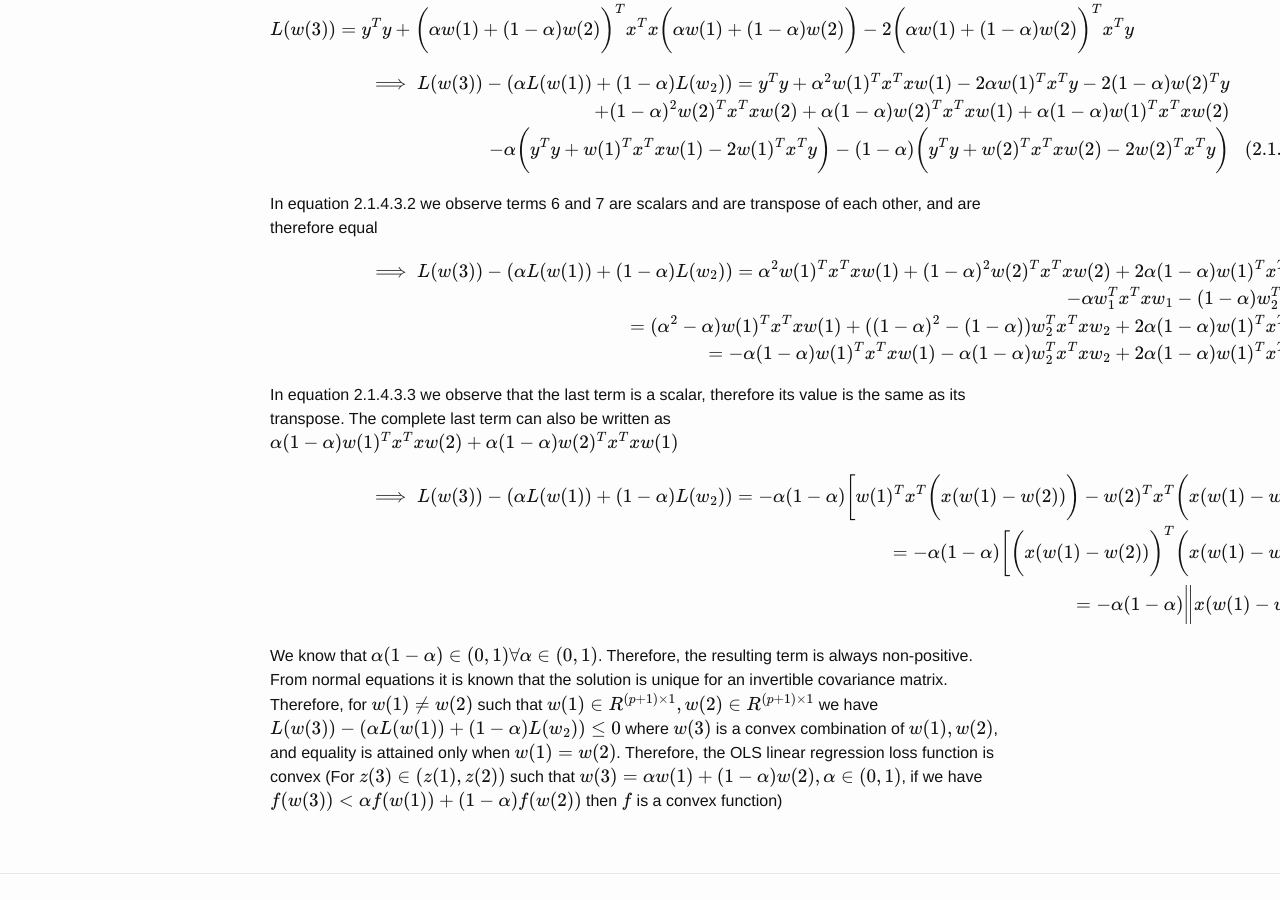
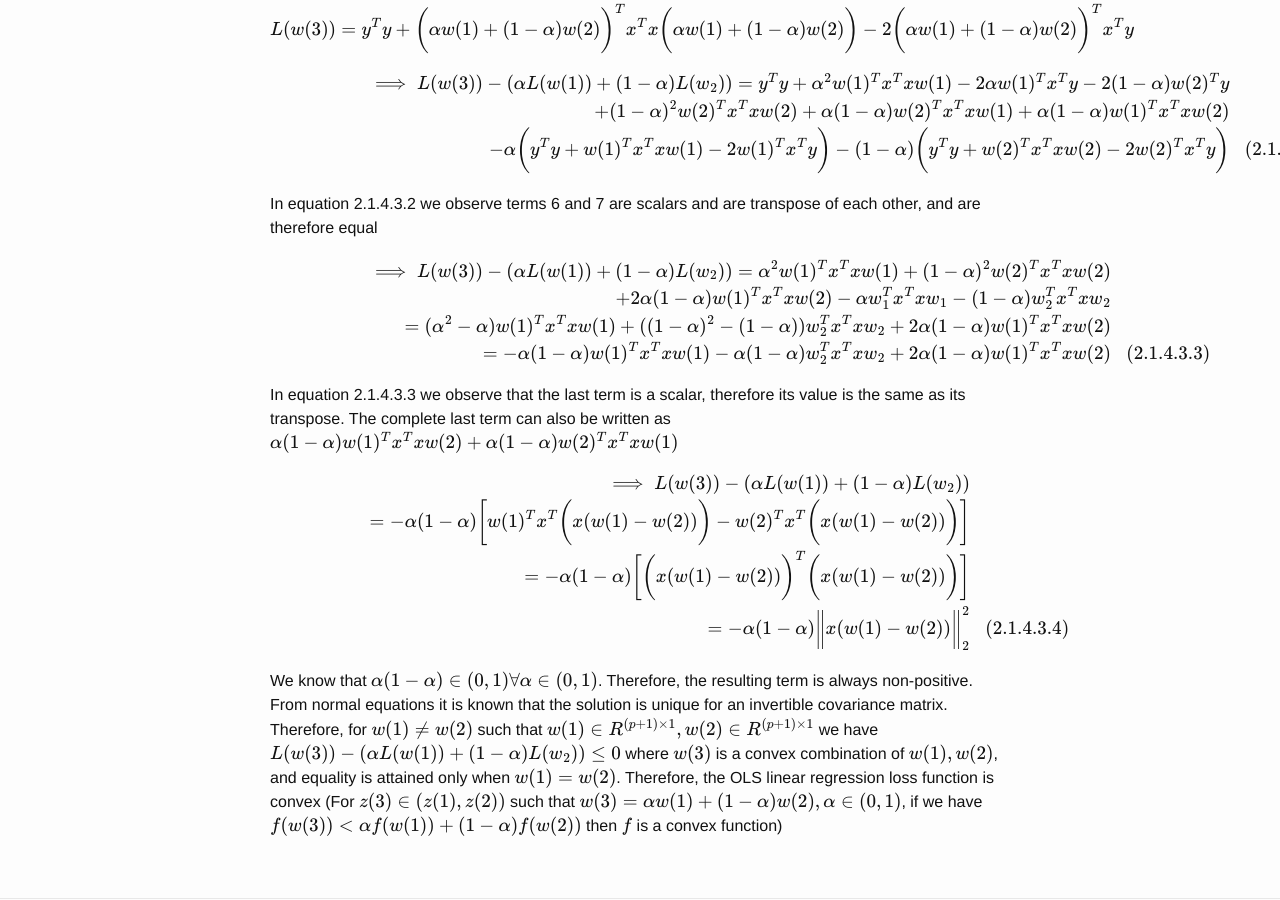
Before and after one commit to SNaveenMathew/ml_book, a Jekyll site: the page built from linear_regression.md, in a window 1280 px wide and 900 px high, scrolled down 12805 px. Built offline with Jekyll 4.4.1, drawn with Linux system fonts in a browser that asks for light colours; our own code applies the rules of GitHub Pages for plain Markdown files; formulas are drawn with MathJax 3.

Commit message:
Fixed formula formatting

```diff
--- a/linear_regression.md
+++ b/linear_regression.md
@@ -323,8 +323,8 @@ $$\begin{eqnarray}
 In equation 2.1.4.3.2 we observe terms 6 and 7 are scalars and are transpose of each other, and are therefore equal
 
 $$\begin{eqnarray}
-\implies L(w(3)) - (\alpha L(w(1)) + (1-\alpha) L(w_2)) = \alpha^2 w(1)^Tx^Txw(1) + (1-\alpha)^2 w(2)^Tx^Txw(2) + 2\alpha(1-\alpha)w(1)^Tx^Txw(2) \nonumber \\
-- \alpha w_1^Tx^Txw_1 - (1-\alpha) w_2^Tx^Txw_2 \nonumber \\
+\implies L(w(3)) - (\alpha L(w(1)) + (1-\alpha) L(w_2)) = \alpha^2 w(1)^Tx^Txw(1) + (1-\alpha)^2 w(2)^Tx^Txw(2) \nonumber \\
++ 2\alpha(1-\alpha)w(1)^Tx^Txw(2) - \alpha w_1^Tx^Txw_1 - (1-\alpha) w_2^Tx^Txw_2 \nonumber \\
 = (\alpha^2-\alpha)w(1)^Tx^Txw(1) + ((1-\alpha)^2-(1-\alpha))w_2^Tx^Txw_2 + 2\alpha(1-\alpha)w(1)^Tx^Txw(2) \nonumber \\
 = -\alpha(1-\alpha)w(1)^Tx^Txw(1) -\alpha(1-\alpha)w_2^Tx^Txw_2 + 2\alpha(1-\alpha)w(1)^Tx^Txw(2) \tag{2.1.4.3.3}
 \end{eqnarray}$$
@@ -332,7 +332,8 @@ $$\begin{eqnarray}
 In equation 2.1.4.3.3 we observe that the last term is a scalar, therefore its value is the same as its transpose. The complete last term can also be written as $\alpha(1-\alpha)w(1)^Tx^Txw(2) + \alpha(1-\alpha)w(2)^Tx^Txw(1)$
 
 $$\begin{eqnarray}
-\implies L(w(3)) - (\alpha L(w(1)) + (1-\alpha) L(w_2)) = -\alpha(1-\alpha)\bigg[w(1)^Tx^T\bigg(x(w(1)-w(2))\bigg) - w(2)^Tx^T \bigg(x(w(1)-w(2))\bigg) \bigg] \nonumber \\
+\implies L(w(3)) - (\alpha L(w(1)) + (1-\alpha) L(w_2)) \nonumber \\
+= -\alpha(1-\alpha)\bigg[w(1)^Tx^T\bigg(x(w(1)-w(2))\bigg) - w(2)^Tx^T \bigg(x(w(1)-w(2))\bigg) \bigg] \nonumber \\
 = -\alpha(1-\alpha)\bigg[ \bigg(x(w(1)-w(2))\bigg)^T \bigg(x(w(1)-w(2))\bigg) \bigg] \nonumber \\
 = -\alpha(1-\alpha)\bigg\lVert x(w(1)-w(2)) \bigg\rVert_2^2 \tag{2.1.4.3.4}
 \end{eqnarray}$$
```
